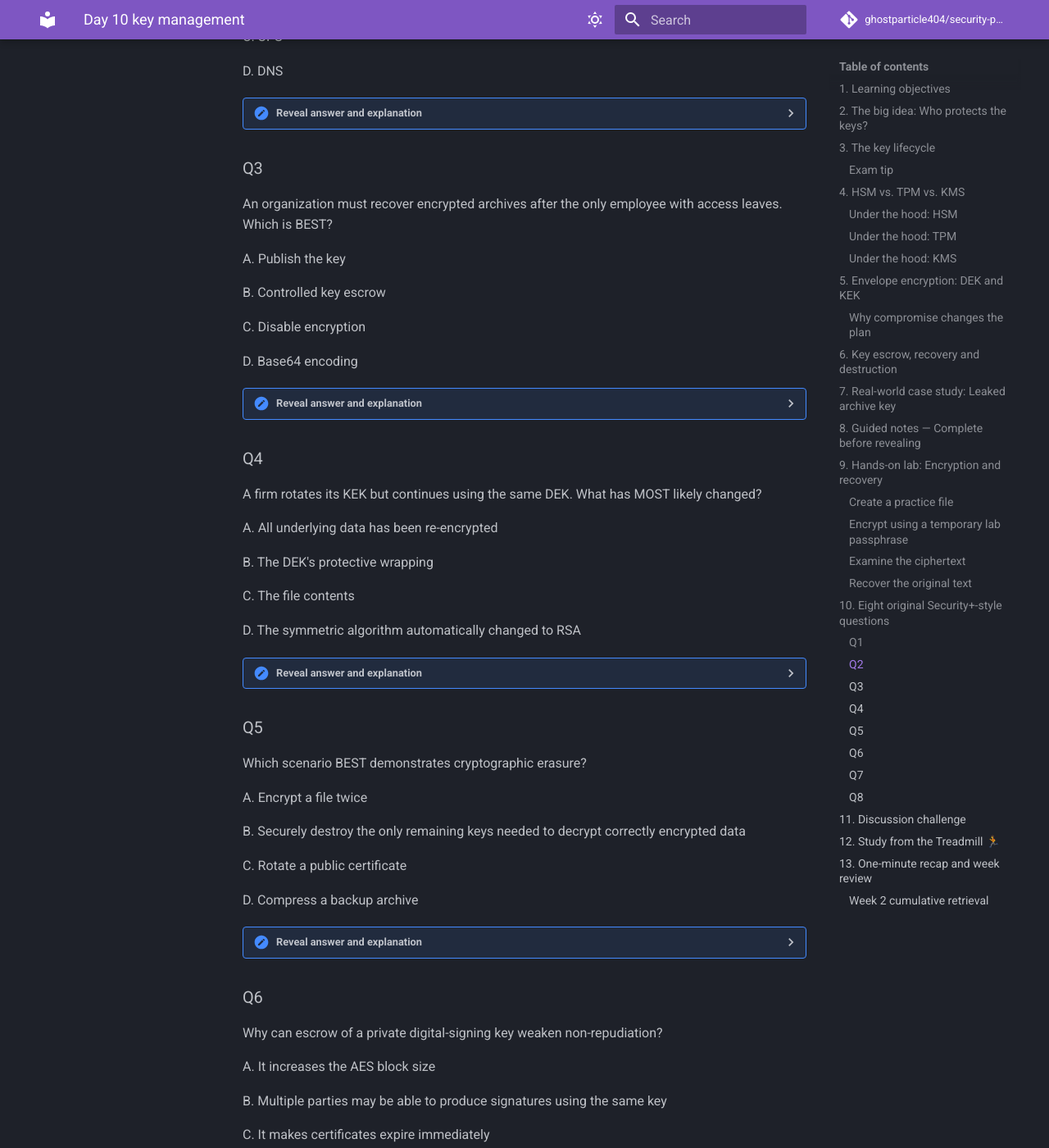
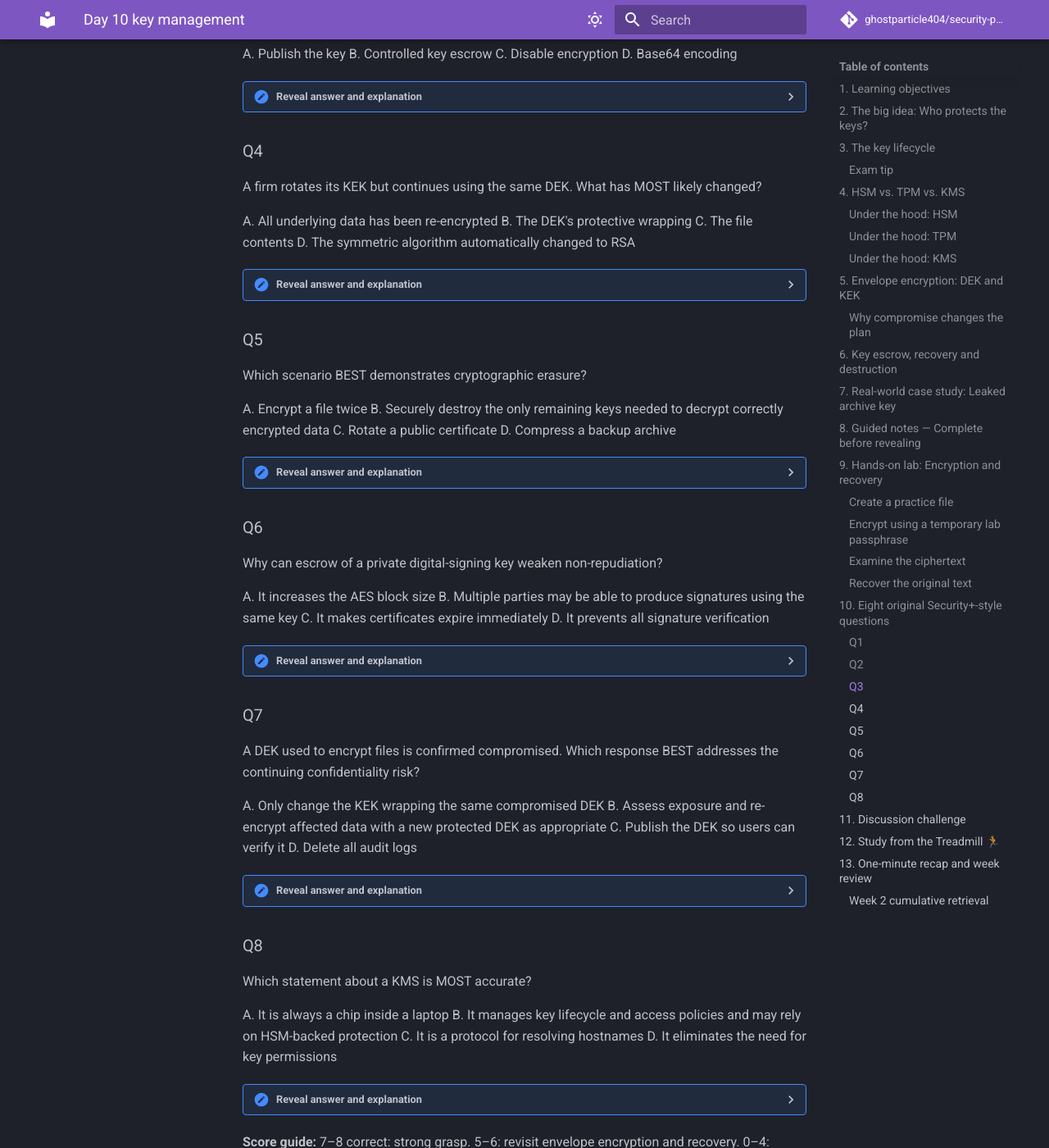
Before and after one commit to ghostparticle404/security-plus-study-academy, an MkDocs documentation site: the page built from docs/week-02/day-10-key-management.md, in a window 1280 px wide and 1400 px high, scrolled down 6522 px. Shown: the whole window at 82% size. Built offline with MkDocs 1.6.1 and Material for MkDocs 9.7.7, drawn with Linux system fonts in a browser that asks for light colours; comment, search, counter and statistics services are not loaded; part of the change alters nothing that is shown; some of the changed text lies outside the part shown.

Commit message:
day-10-key-management

```diff
--- a/docs/week-02/day-10-key-management.md
+++ b/docs/week-02/day-10-key-management.md
@@ -195,11 +195,8 @@ These are original educational questions, not real CompTIA exam items. Choose th
 A certificate authority must protect its signing key in dedicated tamper-resistant hardware. Which is BEST?
 
 A. IDS
-
 B. HSM
-
 C. SIEM
-
 D. DLP
 
 <details><summary>Reveal answer and explanation</summary>
@@ -213,11 +210,8 @@ D. DLP
 A laptop uses a platform security component to protect disk-unlock secrets. Which is MOST likely?
 
 A. TPM
-
 B. WAF
-
 C. UPS
-
 D. DNS
 
 <details><summary>Reveal answer and explanation</summary>
@@ -231,11 +225,8 @@ D. DNS
 An organization must recover encrypted archives after the only employee with access leaves. Which is BEST?
 
 A. Publish the key
-
 B. Controlled key escrow
-
 C. Disable encryption
-
 D. Base64 encoding
 
 <details><summary>Reveal answer and explanation</summary>
@@ -249,11 +240,8 @@ D. Base64 encoding
 A firm rotates its KEK but continues using the same DEK. What has MOST likely changed?
 
 A. All underlying data has been re-encrypted
-
 B. The DEK's protective wrapping
-
 C. The file contents
-
 D. The symmetric algorithm automatically changed to RSA
 
 <details><summary>Reveal answer and explanation</summary>
@@ -267,11 +255,8 @@ D. The symmetric algorithm automatically changed to RSA
 Which scenario BEST demonstrates cryptographic erasure?
 
 A. Encrypt a file twice
-
 B. Securely destroy the only remaining keys needed to decrypt correctly encrypted data
-
 C. Rotate a public certificate
-
 D. Compress a backup archive
 
 <details><summary>Reveal answer and explanation</summary>
@@ -285,11 +270,8 @@ D. Compress a backup archive
 Why can escrow of a private digital-signing key weaken non-repudiation?
 
 A. It increases the AES block size
-
 B. Multiple parties may be able to produce signatures using the same key
-
 C. It makes certificates expire immediately
-
 D. It prevents all signature verification
 
 <details><summary>Reveal answer and explanation</summary>
@@ -303,11 +285,8 @@ D. It prevents all signature verification
 A DEK used to encrypt files is confirmed compromised. Which response BEST addresses the continuing confidentiality risk?
 
 A. Only change the KEK wrapping the same compromised DEK
-
 B. Assess exposure and re-encrypt affected data with a new protected DEK as appropriate
-
 C. Publish the DEK so users can verify it
-
 D. Delete all audit logs
 
 <details><summary>Reveal answer and explanation</summary>
@@ -321,11 +300,8 @@ D. Delete all audit logs
 Which statement about a KMS is MOST accurate?
 
 A. It is always a chip inside a laptop
-
 B. It manages key lifecycle and access policies and may rely on HSM-backed protection
-
 C. It is a protocol for resolving hostnames
-
 D. It eliminates the need for key permissions
 
 <details><summary>Reveal answer and explanation</summary>
@@ -369,5 +345,7 @@ Without looking back, explain: (1) hashing vs. encryption, (2) symmetric vs. asy
 **Next:** Day 11 — Data at Rest, in Transit & in Use.
 
 ---
+© 2026 Security+ Study Academy | Created by [ghostparticle404](https://github.com/ghostparticle404).
+All rights reserved. This original educational content is provided free of charge for personal, noncommercial study. Reproduction, redistribution, modification for republication, or commercial use requires prior written permission.
 
-*Independent educational material. Not affiliated with or endorsed by CompTIA.*
+Security+ is a trademark of CompTIA, Inc. This independent educational resource is not affiliated with or endorsed by CompTIA.
```
